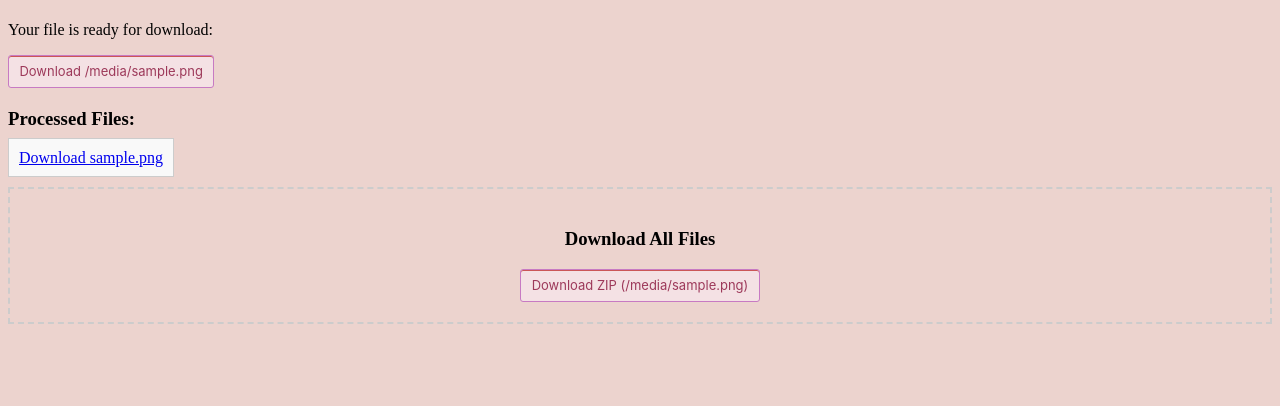
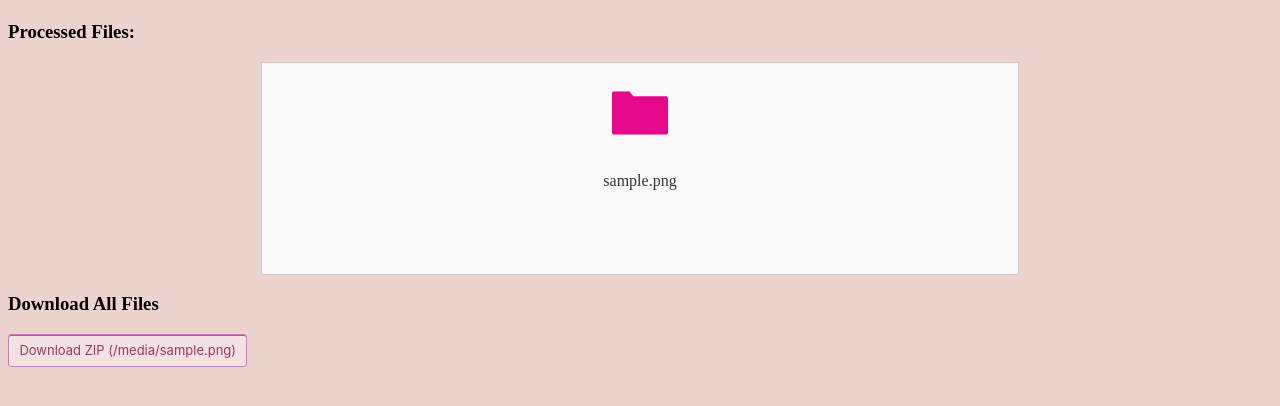
Before and after one commit to Gabsesq/ASN, a Flask app: template templates/back.html in a window 1280 px wide. Shown: the top 406 px of the page. Run offline with Flask 3, Linux system fonts and the light colour scheme; the template is opened without the code that fills it: most values are stand-ins (such as "Sample title", 1, 10 or a date in 2020).

Commit message:
styling back.html

```diff
--- a/templates/back.html
+++ b/templates/back.html
@@ -12,32 +12,37 @@
             margin-top: 20px;
         }
 
-        .file-item {
-            margin-bottom: 10px;
-            padding: 10px;
-            border: 1px solid #ccc;
-            background-color: #f9f9f9;
-            cursor: pointer;
+
+        .folder-icon {
+            width: 80px;
+            height: 80px;
+            margin-bottom: 2%;
+            mix-blend-mode:multiply;
         }
 
-        .drag-area {
-            border: 2px dashed #ccc;
-            padding: 20px;
-            text-align: center;
-            margin-top: 20px;
+        .file-name {
+            margin-bottom:10%
+
         }
+        .file-item {
+        margin-bottom: 10px;
+        margin-left: 20%;
+        margin-right:20%;
+        padding: 10px;
+        border: 1px solid #ccc;
+        background-color: #f9f9f9;
+        cursor: pointer;
+        text-align: center;
+        text-decoration: none; /* Removes underline from the link */
+        color: #333; /* Default link color */
+        display: block;
+    }
+
+
     </style>
 </head>
 <body>
     <h1>{{ message }}</h1>
-
-    <!-- Display individual processed file download link if there's only one -->
-    {% if processed_filename %}
-        <p>Your file is ready for download:</p>
-        <a href="{{ url_for('download_file', company=company, processed_filename=processed_filename) }}" class="button-8">
-            Download {{ processed_filename }}
-        </a>
-    {% endif %}
 
     <!-- Display multiple processed files download links, if available -->
     <div class="file-list">
@@ -45,7 +50,8 @@
         {% if processed_files %}
             {% for file_path in processed_files %}
                 <a href="{{ url_for('download_file', file_path=file_path) }}" class="file-item">
-                    Download {{ file_path.split('/')[-1] }}
+                    <img src="{{ url_for('static', filename='icon.png') }}" alt="Folder Icon" class="folder-icon">
+                    <div class="file-name">{{ file_path.split('/')[-1] }}</div>
                 </a>
             {% endfor %}
         {% elif not processed_filename %}
```
Also changed, not shown: static/icon.png (added), 4 other files.
